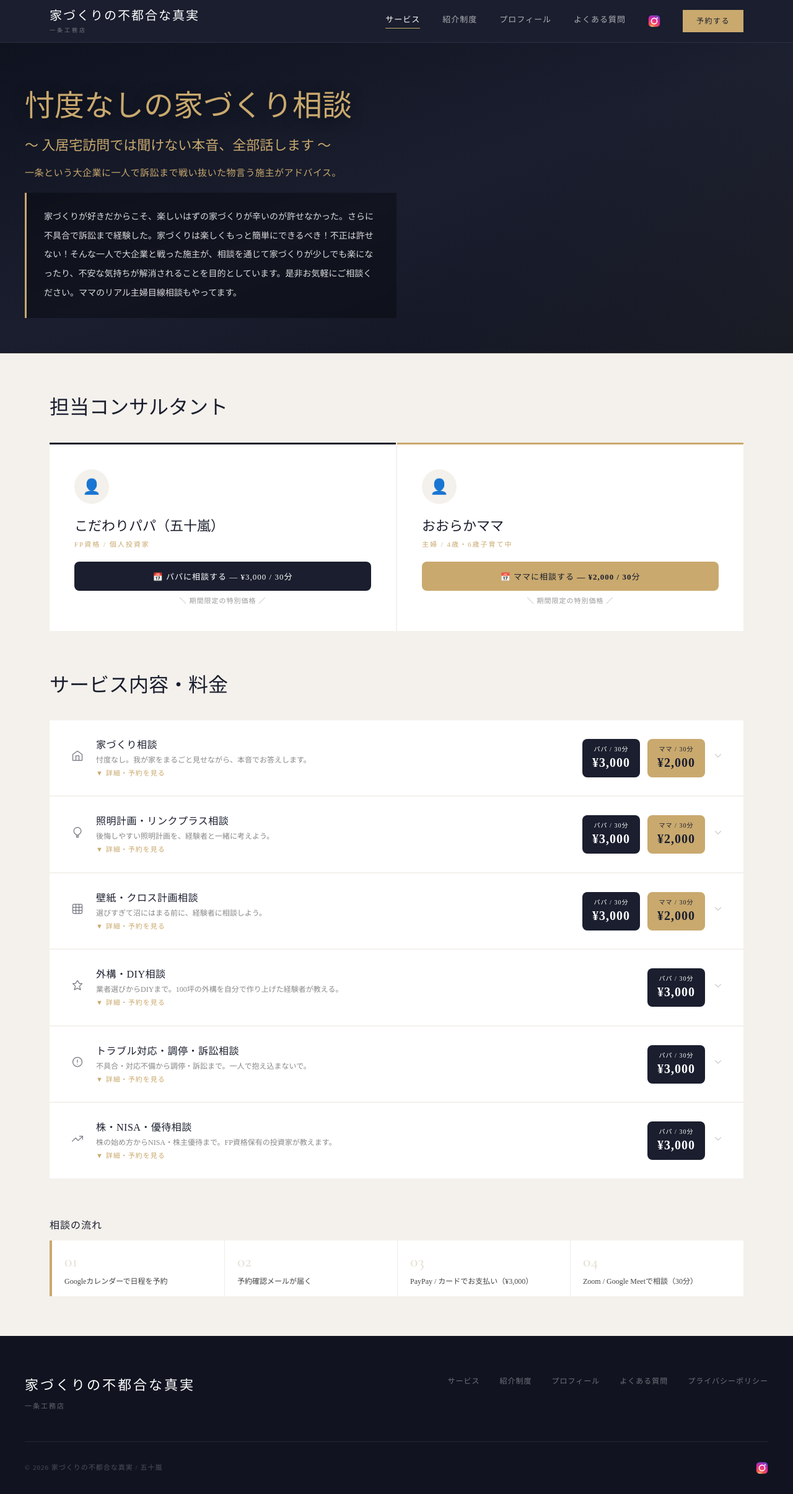
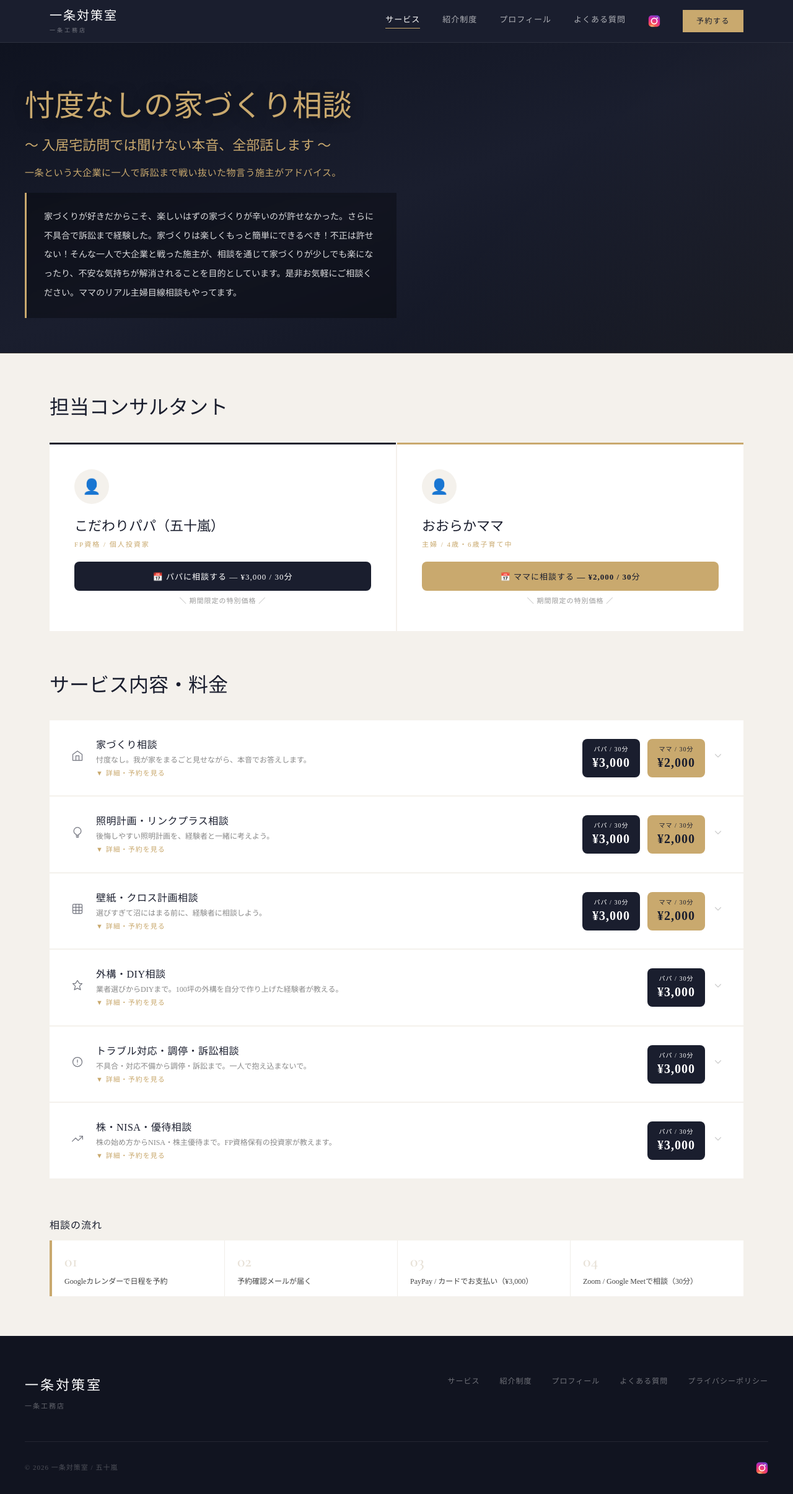
Before and after one commit to tradehant1-cloud/ichijo-consul, a React (Vite) app: page / in a window 1280 px wide. Shown: the whole page at 62% size. Built offline with nearby package versions, Linux system fonts and the light colour scheme.

Commit message:
rename to ichijo taisakushitsu

```diff
--- a/src/App.jsx
+++ b/src/App.jsx
@@ -293,7 +293,7 @@ export default function App() {
       <header className="header">
         <div className="header-inner">
           <div onClick={() => go("service")} style={{ cursor: "pointer" }}>
-            <div className="logo-mark">家づくりの不都合な真実</div>
+            <div className="logo-mark">一条対策室</div>
             <div className="logo-sub">一条工務店</div>
           </div>
           <nav className="nav-links">
@@ -627,7 +627,7 @@ export default function App() {
         <div className="footer-inner">
           <div className="footer-top">
             <div>
-              <div className="footer-logo">家づくりの不都合な真実</div>
+              <div className="footer-logo">一条対策室</div>
               <div className="footer-tagline">一条工務店</div>
             </div>
             <div className="footer-links">
@@ -638,7 +638,7 @@ export default function App() {
             </div>
           </div>
           <div className="footer-bottom">
-            <div className="footer-copy">© 2026 家づくりの不都合な真実 / 五十嵐</div>
+            <div className="footer-copy">© 2026 一条対策室 / 五十嵐</div>
             <a href={INSTAGRAM_URL} target="_blank" rel="noreferrer" className="footer-insta">
               <Icon type="insta" size={20} />
             </a>
```
